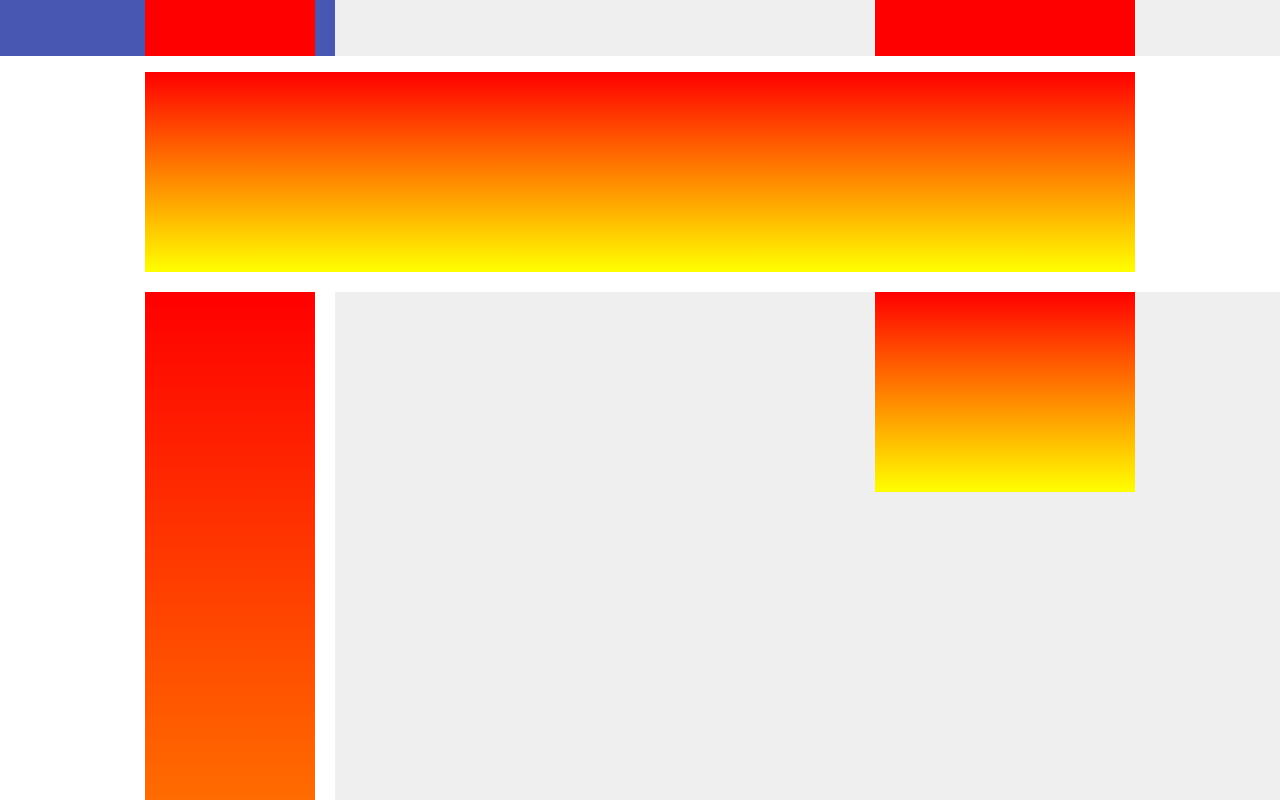
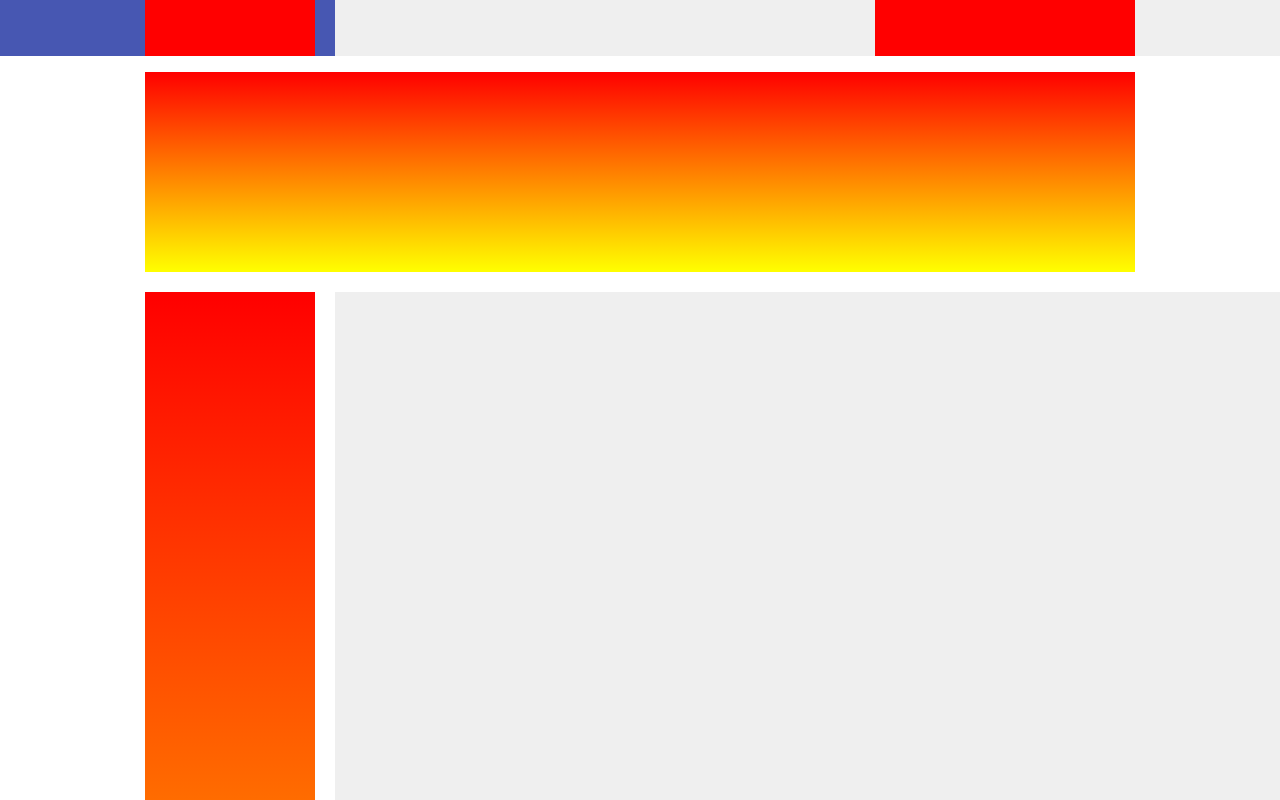
Before and after one commit to Sekhmet/busy-layout, a React app: page / in a window 1280 px wide. Shown: the top 800 px of the page. Built offline with nearby package versions, Linux system fonts and the light colour scheme; the HTML template or start-up script is replaced by a standard one.

Commit message:
Prevent negative top positioning

```diff
--- a/src/Affix.js
+++ b/src/Affix.js
@@ -43,6 +43,10 @@ class Affix extends React.Component {
       this.top += scrollDiff;
     }
 
+    if (this.top < 0) {
+      this.top = 0;
+    }
+
     this.container.style.top = `${this.top}px`;
 
     if (this.startPosition === 0) {
--- a/src/App.js
+++ b/src/App.js
@@ -12,9 +12,9 @@ const App = () => (
     </div>
     <div className="content container jumbotron" />
     <div className="feed-layout container">
-      <Affix className="rightmarker">
+      {/*<Affix className="rightmarker">
         <div className="right" />
-      </Affix>
+      </Affix>*/}
       <Affix>
         <div className="left" />
       </Affix>
```
